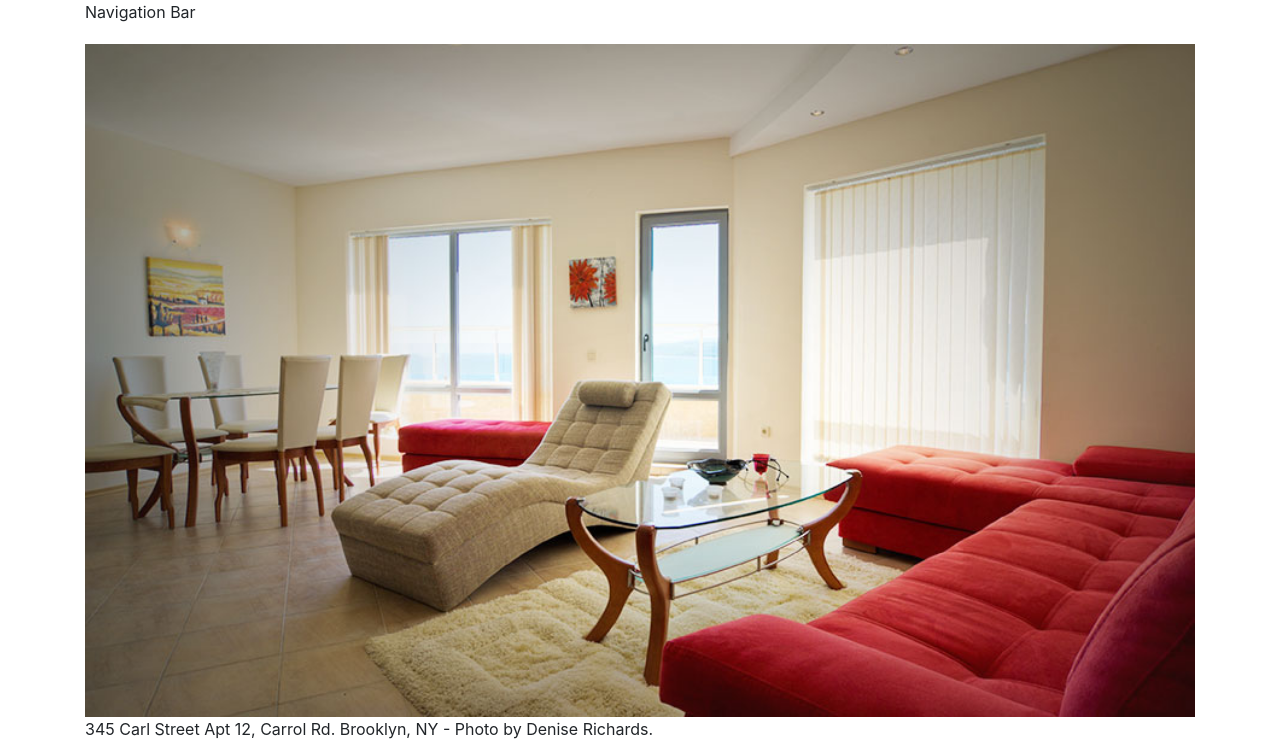
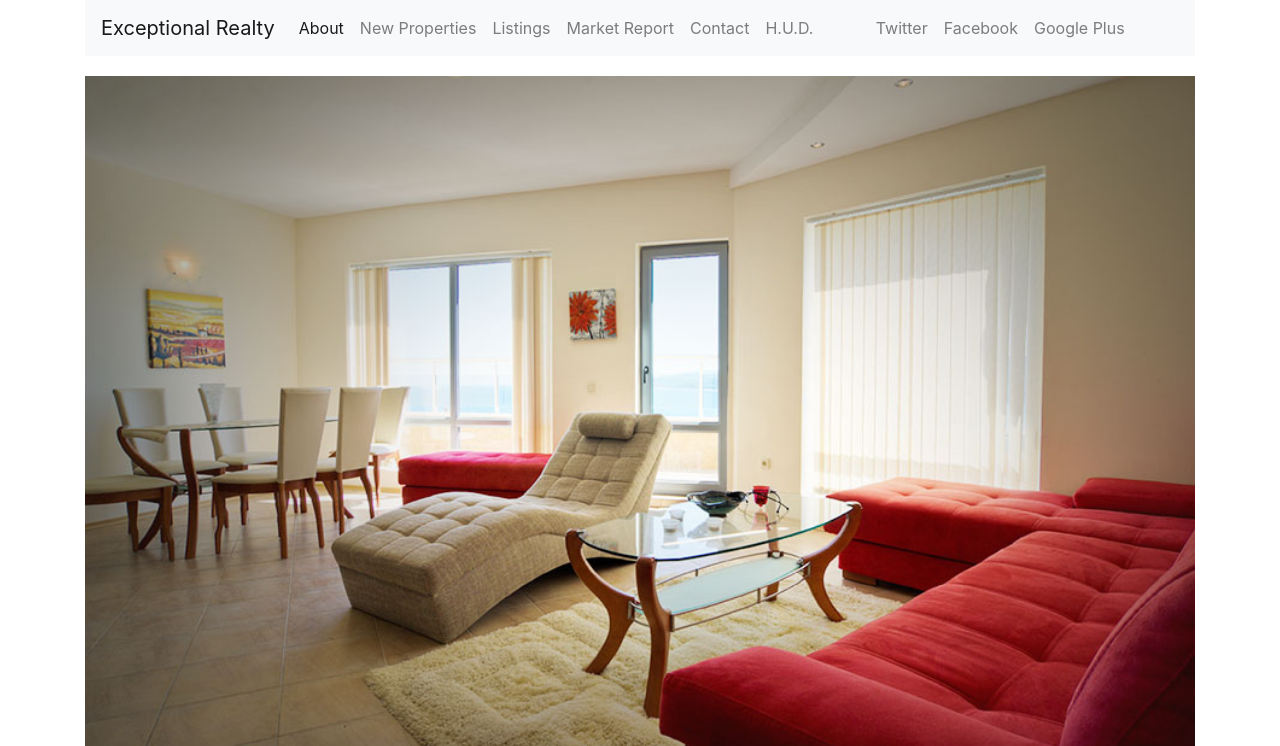
Before and after one commit to ktamoguis/exceptional-realty-bootstrap, a plain HTML site: page index.html in a window 1280 px wide. Shown: the top 746 px of the page. Drawn offline with nearby package versions, Linux system fonts and the light colour scheme.

Commit message:
finish navbar

```diff
--- a/index.html
+++ b/index.html
@@ -16,7 +16,48 @@
 
       <div class="row">
         <div class="col-sm-12">
-          Navigation Bar
+          <nav class="navbar navbar-expand-lg navbar-light bg-light">
+            <a class="navbar-brand" href="#">Exceptional Realty</a>
+            <button class="navbar-toggler" type="button" data-toggle="collapse" data-target="#navbarSupportedContent" aria-controls="navbarSupportedContent" aria-expanded="false" aria-label="Toggle navigation">
+              <span class="navbar-toggler-icon"></span>
+            </button>
+
+            <div class="collapse navbar-collapse" id="navbarSupportedContent">
+              <!-- main nav links -->
+              <ul class="navbar-nav mr-auto">
+                <li class="nav-item active">
+                  <a class="nav-link" href="#">About <span class="sr-only">(current)</span></a>
+                </li>
+                <li class="nav-item">
+                  <a class="nav-link" href="#">New Properties</a>
+                </li>
+                <li class="nav-item">
+                  <a class="nav-link" href="#">Listings</a>
+                </li>
+                <li class="nav-item">
+                  <a class="nav-link" href="#">Market Report</a>
+                </li>
+                <li class="nav-item">
+                  <a class="nav-link" href="#">Contact</a>
+                </li>
+                <li class="nav-item">
+                  <a class="nav-link" href="#" target="_blank">H.U.D.</a>
+                </li>
+              </ul>
+              <!-- social nav links -->
+              <ul class="navbar-nav mr-auto">
+                <li class="nav-item">
+                  <a class="nav-link" href="#" title="Twitter">Twitter</a>
+                </li>
+                <li class="nav-item">
+                  <a class="nav-link" href="#" title="Facebook">Facebook</a>
+                </li>
+                <li class="nav-item">
+                  <a class="nav-link" href="#" title="Google Plus">Google Plus</a>
+                </li>
+              </ul>
+            </div>
+          </nav>
         </div>
       </div>
 
```
